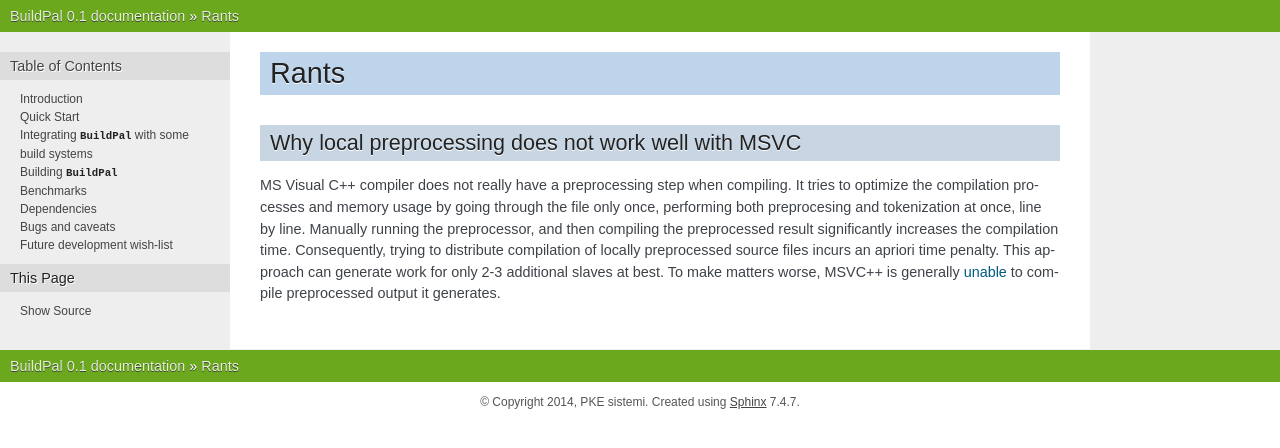
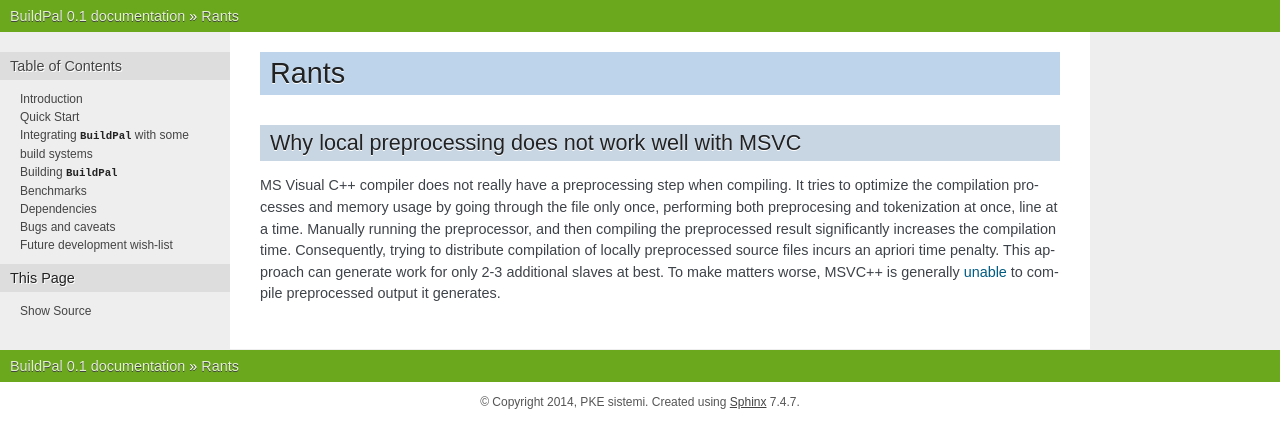
Before and after one commit to pkesist/buildpal, a Sphinx documentation site: the page built from Documentation/rants.rst, in a window 1280 px wide. Shown: the top 448 px of the page. Built offline with Sphinx 7.4.7, drawn with Linux system fonts in a browser that asks for light colours.

Commit message:
doc stylistic change

```diff
--- a/Documentation/rants.rst
+++ b/Documentation/rants.rst
@@ -7,7 +7,7 @@ Why local preprocessing does not work well with MSVC
 MS Visual C++ compiler does not really have a preprocessing step when
 compiling. It tries to optimize the compilation processes and memory usage
 by going through the file only once, performing both preprocesing and
-tokenization at once, line by line. Manually running the preprocessor, and
+tokenization at once, line at a time. Manually running the preprocessor, and
 then compiling the preprocessed result significantly increases the compilation
 time. Consequently, trying to distribute compilation of locally preprocessed
 source files incurs an apriori time penalty. This approach can generate
```
